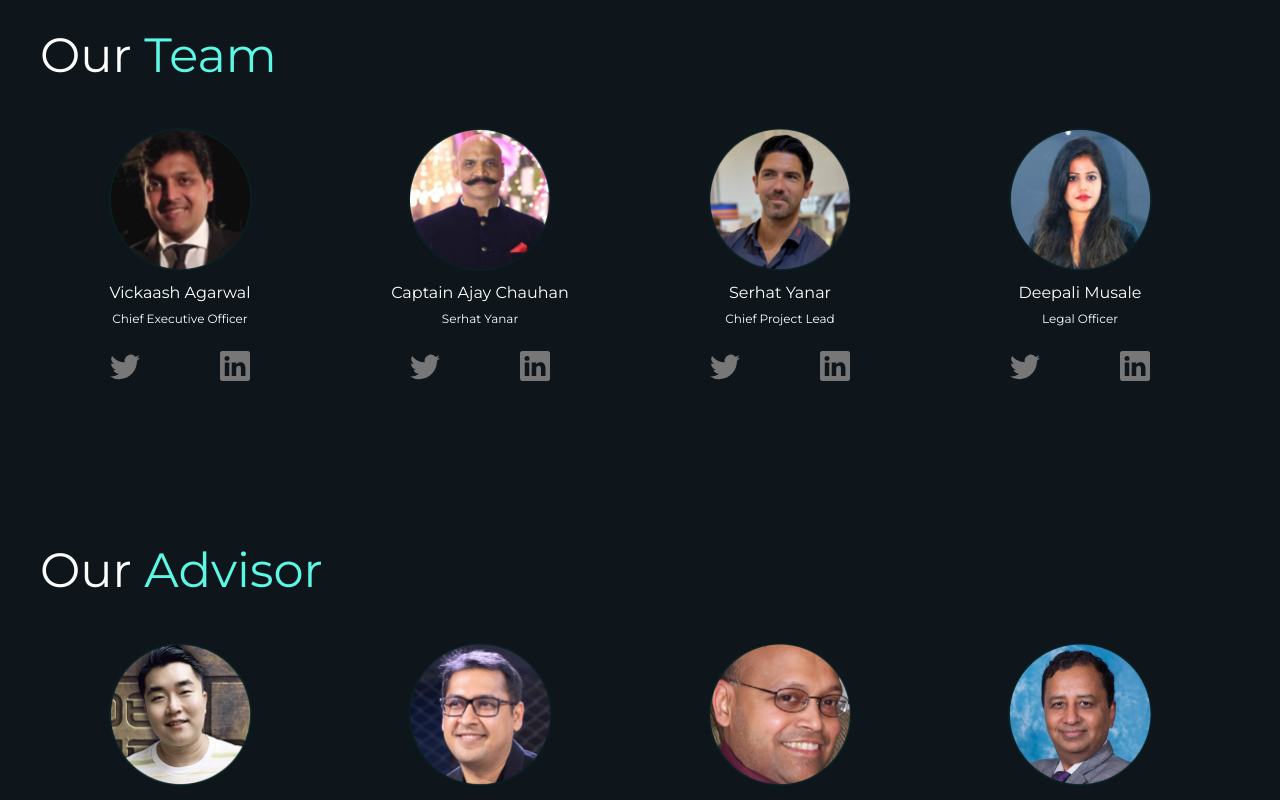
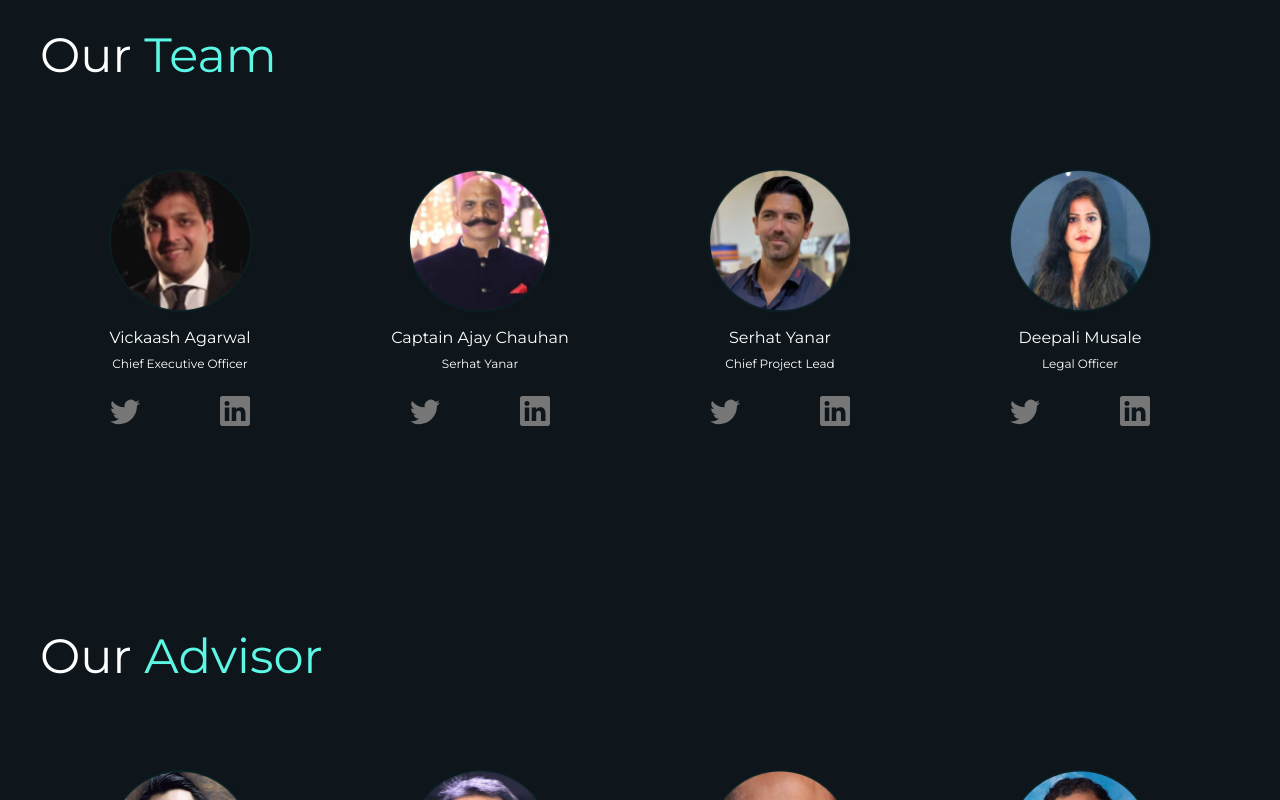
Before and after one commit to Typhon0130/bluewheel-app, a React (Create React App) app: page /about in a window 1280 px wide. Shown: the part 1480-2280 px from the top of the page. Built offline with nearby package versions, Linux system fonts and the light colour scheme.

Commit message:
fix: team section url fixed

```diff
--- a/src/pages/about/Team.tsx
+++ b/src/pages/about/Team.tsx
@@ -71,7 +71,9 @@ const Team = () => {
           {Teamdata.map((item, key) => (
             <Card>
               <CardDesc>
+                <a href="https://app.gitbook.com/o/D73O4X8dMRchiR4CfZOX/s/QkG4Zb4RUWIIYgCAgyJM/about-us/meet-the-team" target="_blank" rel="noreferrer">
                 <img src={item.img} alt="" />
+                </a>
                 <CardContent>
                   <p>{item.title}</p>
                   <span>{item.subtitle}</span>
--- a/src/pages/about/style.ts
+++ b/src/pages/about/style.ts
@@ -164,6 +164,14 @@ export const Card = styled.div`
   gap: 20px;
   max-width: 280px;
   width: 100%;
+  padding: 40px 0;
+  border-radius: 20px;
+  border: 1px solid transparent;
+  cursor: pointer;
+  transition: all .3s;
+  &:hover {
+    border: 1px solid #5cf8e5;
+  }
   img {
     max-width: 150px;
     max-height: 150px;
@@ -189,9 +197,9 @@ export const CardIcons = styled.div`
   cursor: pointer;
   svg {
     color: #777;
-    transition: all .3s;
+    transition: all 0.3s;
     &:hover {
-     color: #3fcdc3;
+      color: #3fcdc3;
     }
   }
 `;
```
